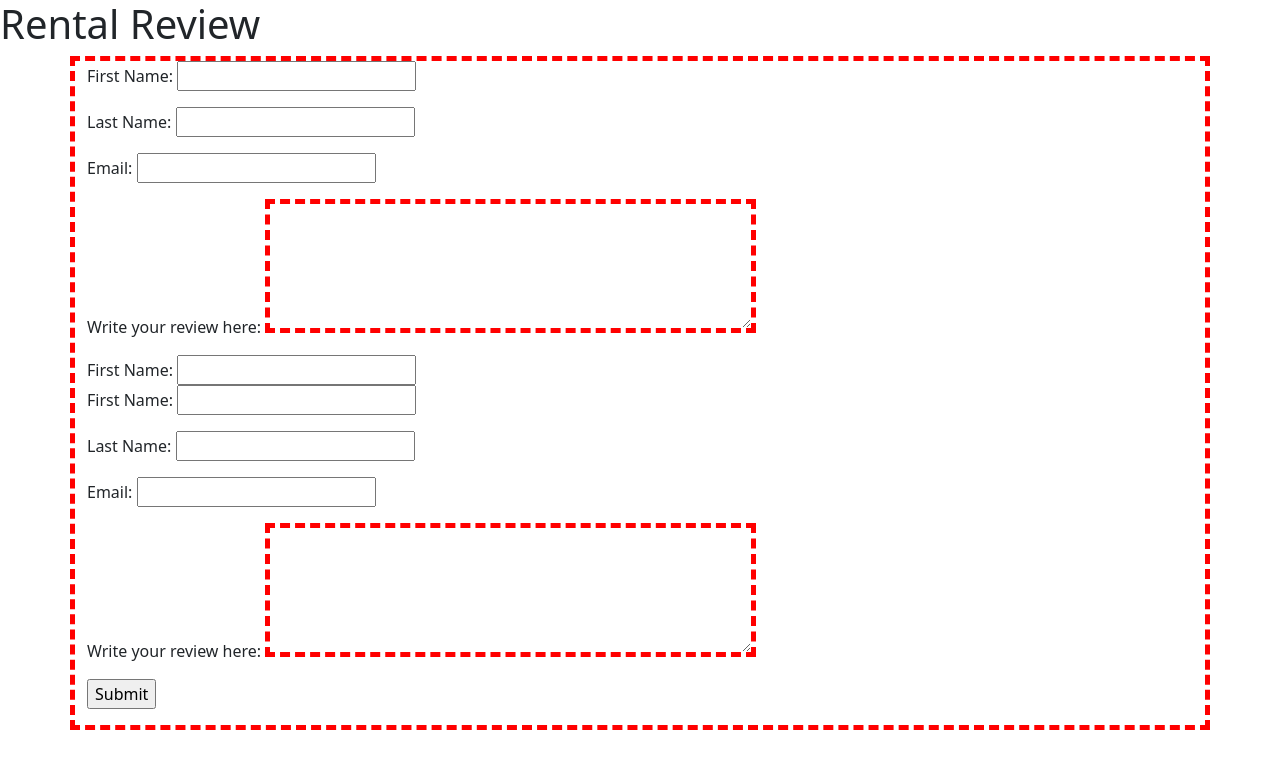
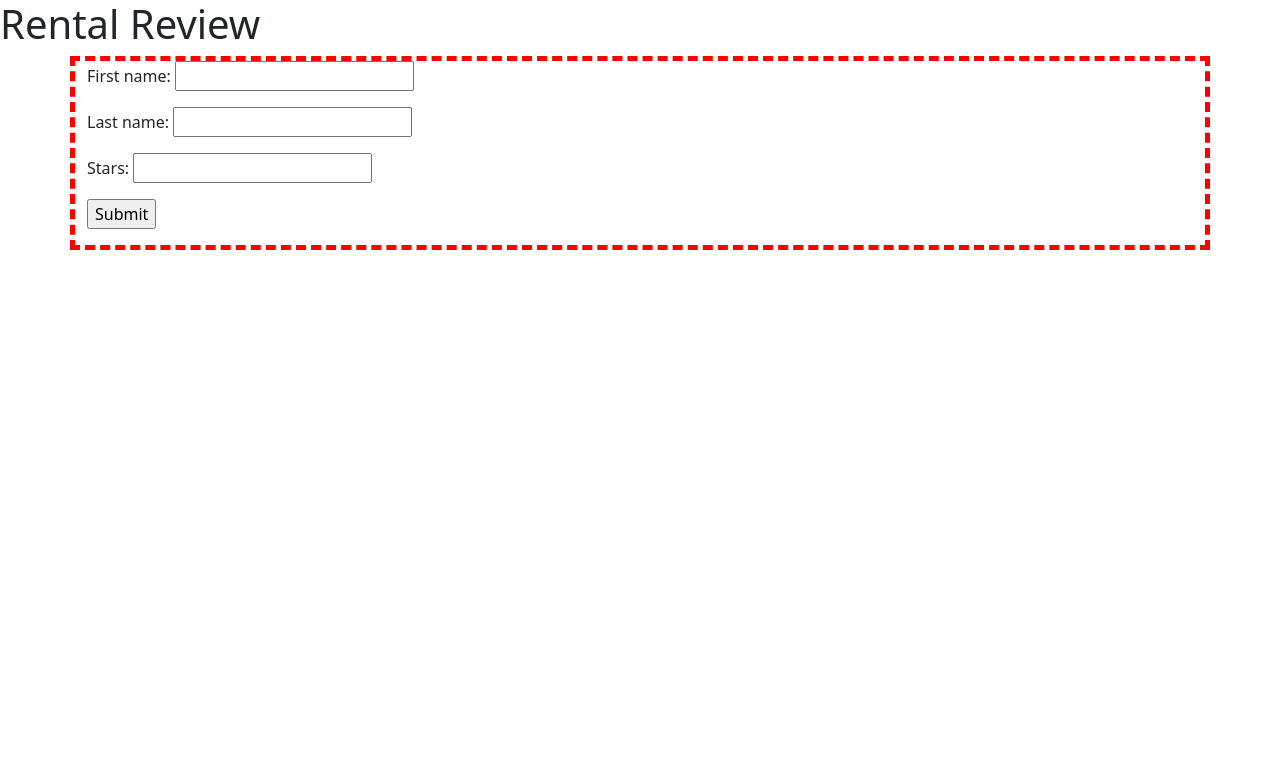
Before and after one commit to kirill2ll/Django, a Django app: page /cars/rental_review/ in a window 1280 px wide. Shown: the top 769 px of the page. Run offline with Django 5.2, Linux system fonts and the light colour scheme.

Commit message:
add model forms for reviews

```diff
--- a/my_car_site/cars/admin.py
+++ b/my_car_site/cars/admin.py
@@ -1,5 +1,5 @@
 from django.contrib import admin
-from cars.models import Car
+from .models import Car, Review
 # Register your models here.
 
 class CarAdmin(admin.ModelAdmin):
@@ -14,3 +14,4 @@ class CarAdmin(admin.ModelAdmin):
     )
 
 admin.site.register(Car, CarAdmin)
+admin.site.register(Review)
--- a/my_car_site/cars/forms.py
+++ b/my_car_site/cars/forms.py
@@ -1,7 +1,11 @@
 from django import forms
+from .models import Review
+from django.forms import ModelForm
 
-class ReviewForm(forms.Form):
-    first_name = forms.CharField(label='First Name', max_length=100)
-    last_name = forms.CharField(label='Last Name', max_length=100)
-    email = forms.EmailField(label='Email')
-    review = forms.CharField(label='Write your review here', widget=forms.Textarea(attrs={'class':'myform','rows': 5, 'cols': 50}))
+class ReviewForm(ModelForm):
+    class Meta:
+        model = Review
+        fields = ['first_name', 'last_name', 'stars']
+        # widgets = {
+        #     'review': forms.Textarea(attrs={'class':'myform','rows': 5, 'cols': 50})
+        # }
--- a/my_car_site/cars/models.py
+++ b/my_car_site/cars/models.py
@@ -7,3 +7,11 @@ class Car(models.Model):
 
     def __str__(self):
         return f"{self.brand} {self.year}"
+
+class Review(models.Model):
+    first_name = models.CharField(max_length=100)
+    last_name = models.CharField(max_length=100)
+    stars = models.IntegerField()
+
+    def __str__(self):
+        return f"{self.first_name} {self.last_name} {self.stars}"
--- a/my_car_site/cars/templates/cars/rental_review.html
+++ b/my_car_site/cars/templates/cars/rental_review.html
@@ -18,13 +18,13 @@
             <!-- as_ul adds <li> -->
             {{form.as_p}}
             <!-- pass only specific fields -->
-            {{form.first_name.label_tag}} {{form.first_name}}
+            <!-- {{form.first_name.label_tag}} {{form.first_name}} -->
             <!-- for loop for the form -->
-            {% for field in form %}
+            <!-- {% for field in form %}
                 <div class="mb-3">
                     {{field.label_tag}} {{field}}
                 </div>
-            {% endfor %}
+            {% endfor %} -->
         <input type="submit" value="Submit">
         </form>
     </div>
--- a/my_car_site/cars/views.py
+++ b/my_car_site/cars/views.py
@@ -32,11 +32,7 @@ def rental_review(request):
     if request.method == 'POST':
         form = ReviewForm(request.POST)
         if form.is_valid():
-            print(form.cleaned_data)
-            # first_name = form.cleaned_data['first_name']
-            # last_name = form.cleaned_data['last_name']
-            # email = form.cleaned_data['email']
-            # review = form.cleaned_data['review']
+            form.save()
             return redirect(reverse('cars:thank_you'))
     else:
         form = ReviewForm()
```
Also changed, not shown: my_car_site/cars/migrations/0002_review.py (added), my_car_site/db.sqlite3.
